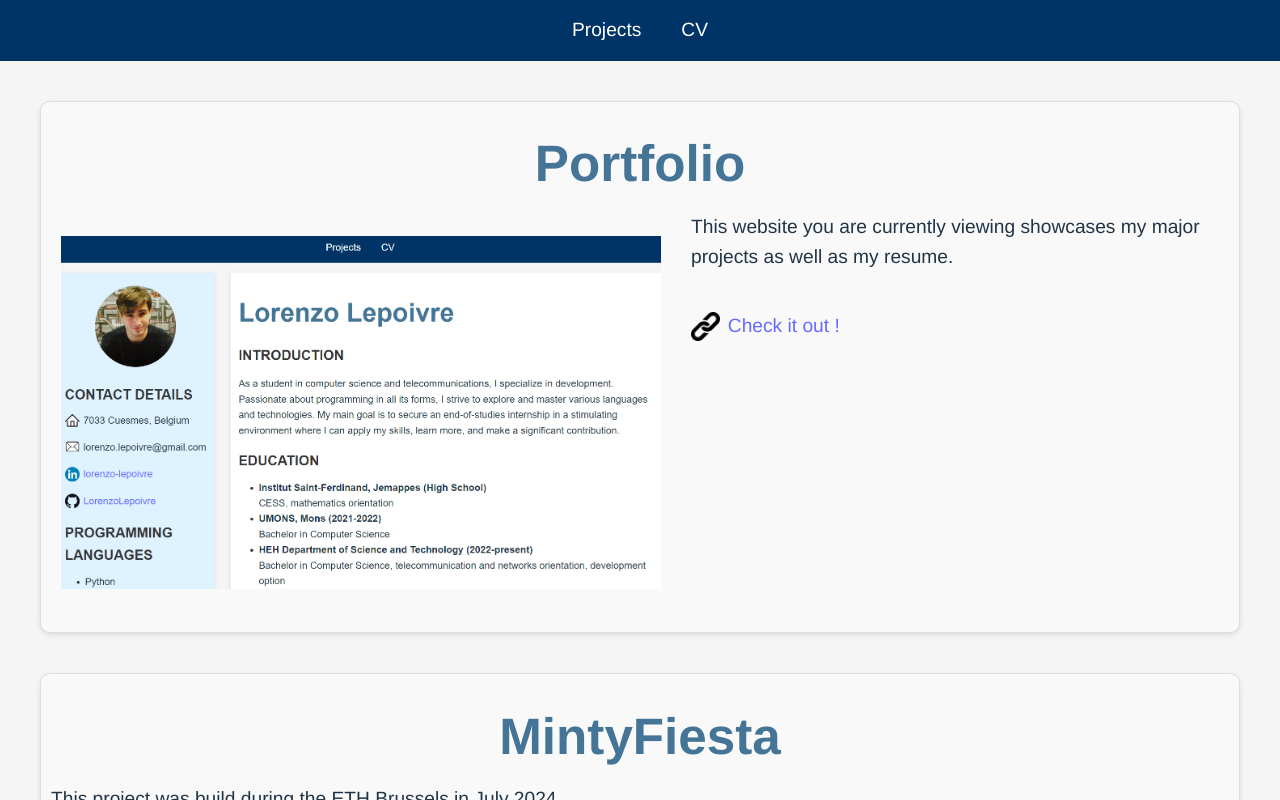
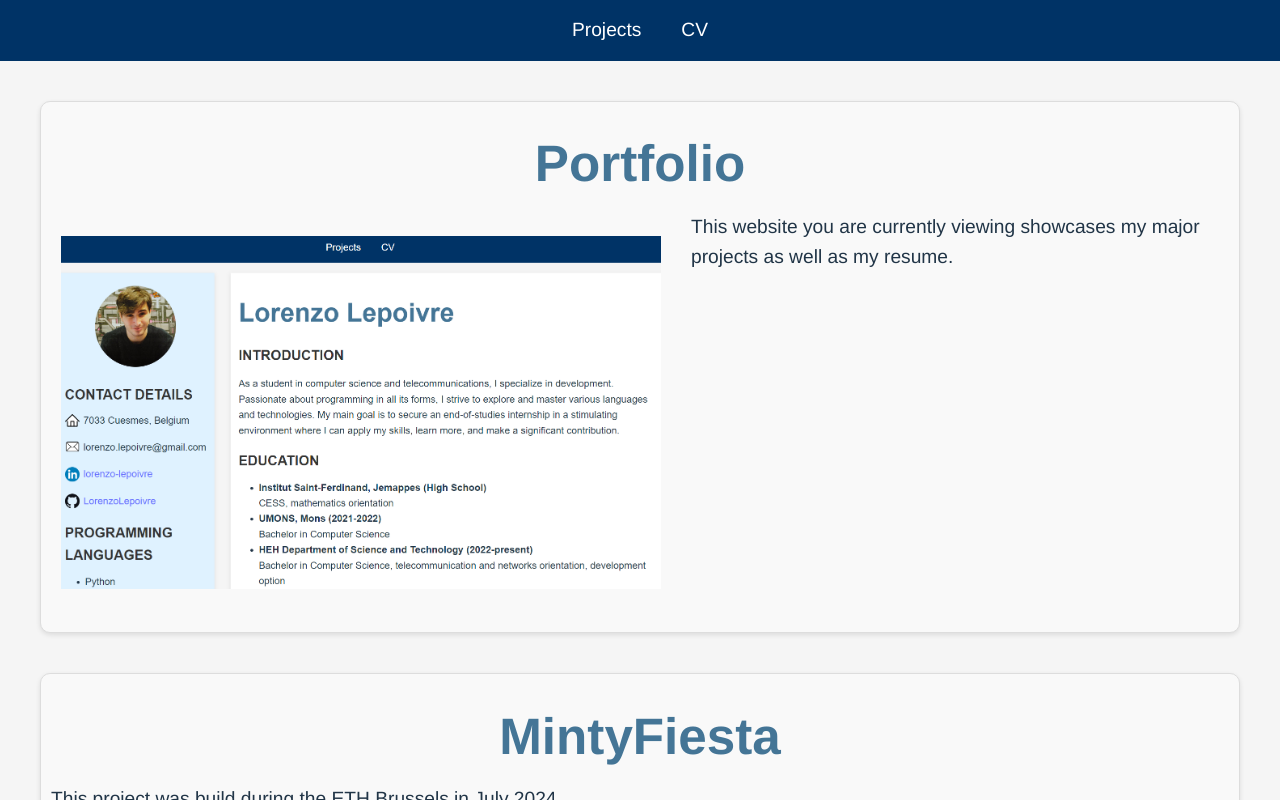
Before and after one commit to LorenzoLepoivre/Portfolio, a React (Vite) app: page / in a window 1280 px wide. Shown: the top 800 px of the page. Built offline with nearby package versions, Linux system fonts and the light colour scheme.

Commit message:
Update Portofolio.tsx

```diff
--- a/src/components/projectsContents/Portofolio.tsx
+++ b/src/components/projectsContents/Portofolio.tsx
@@ -2,10 +2,6 @@ function Portofolio() {
     return (
       <div>
         <p>This website you are currently viewing showcases my major projects as well as my resume.</p>
-        <a href="https://github.com/LorenzoLepoivre/Portfolio" target="_blank" className="imageBeforeText">
-          <img className="icon" src="img/link_icon.jpg" alt="Link icon" />
-          <p>Check it out !</p>
-        </a>
       </div>
     );
   }
```
